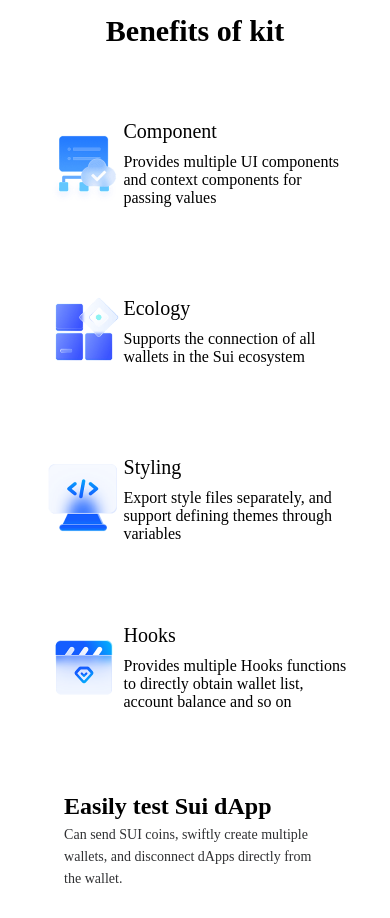
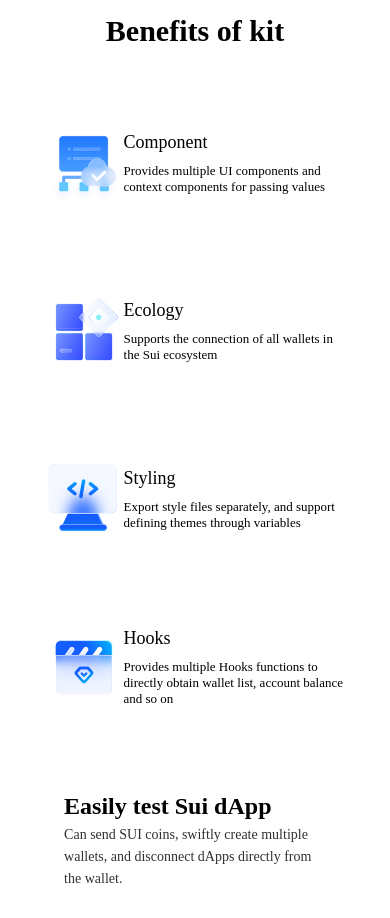
Before and after one commit to opensuiwallet/chrome-kit-docs, a React app: page / in a window 390 px wide. Shown: the part 840-1758 px from the top of the page. Built offline with nearby package versions, Linux system fonts and the light colour scheme; the HTML template or start-up script is replaced by a standard one.

Commit message:
support h5

```diff
--- a/src/index.less
+++ b/src/index.less
@@ -368,9 +368,12 @@
           gap: 12px!important;
           .content-title {
             font-weight: 500;
-            font-size: 20px!important;
+            font-size: 18px!important;
             line-height: 100%;
             color: #000000;
+          }
+          .content-desc{
+            font-size: 13px;
           }
         }
       }
```
